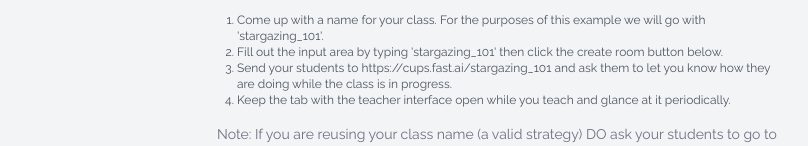
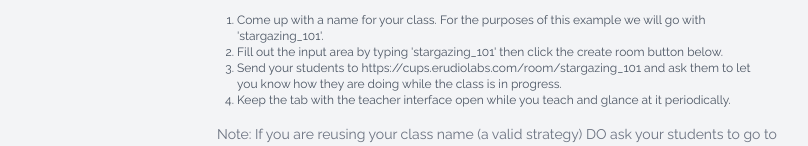
Before and after one commit to tjbck/cups, a Next.js app: page /rooms/create in a window 1280 px wide. Shown: the part 567-713 px from the top of the page, without its empty margins (135-943 px from the left). Built offline with nearby package versions, Linux system fonts and the light colour scheme.

Commit message:
/room/create updated

```diff
--- a/src/pages/rooms/create/index.tsx
+++ b/src/pages/rooms/create/index.tsx
@@ -81,20 +81,14 @@ const RoomCreate: NextPage = () => {
                             <ol className=" list-decimal">
                                 <li>Come up with a name for your class. For the purposes of this example we will go with &apos;stargazing_101&apos;.</li>
                                 <li>Fill out the input area by typing &apos;stargazing_101&apos; then click the create room button below.</li>
-                                <li>Send your students to https://cups.fast.ai/stargazing_101 and ask them to let you know how they are doing while the class is in progress.</li>
+                                <li>Send your students to https://cups.erudiolabs.com/room/stargazing_101 and ask them to let you know how they are doing while the class is in progress.</li>
                                 <li>Keep the tab with the teacher interface open while you teach and glance at it periodically.</li>
-
                             </ol>
-
                         </div>
 
                         <div className="text-xs md:text-sm text-gray-500 mt-4">
                             Note: If you are reusing your class name (a valid strategy) DO ask your students to go to the provided URL (or reload an already open page) at the start of each class! This will ensure they are properly registered on the system.
-
                         </div>
-
-
-
                     </div>
 
                 </div>
```
